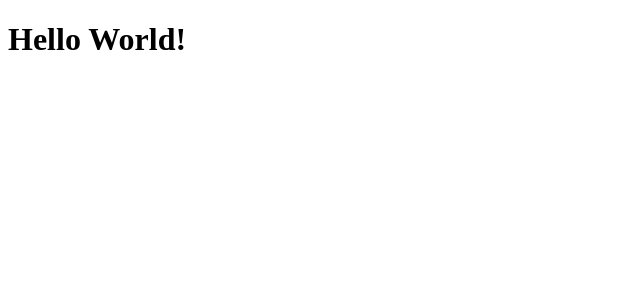
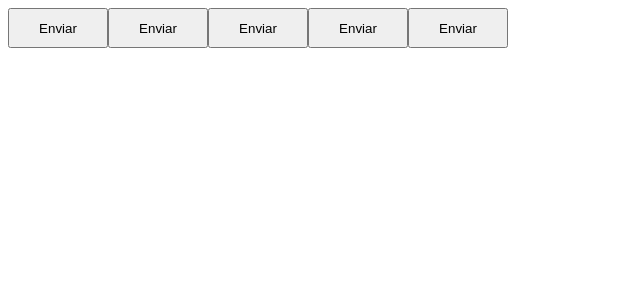
Before and after one commit to marclipe/study-react, a React (Vite) app in the folder 02-timer/: page / in a window 1280 px wide. Shown: the top 300 px of the page, without its empty margins (0-640 px from the left). Built offline with nearby package versions, Linux system fonts and the light colour scheme.

Commit message:
Style Components part 1

```diff
--- a/02-timer/package.json
+++ b/02-timer/package.json
@@ -11,11 +11,13 @@
   },
   "dependencies": {
     "react": "^18.2.0",
-    "react-dom": "^18.2.0"
+    "react-dom": "^18.2.0",
+    "styled-components": "^6.0.0-rc.3"
   },
   "devDependencies": {
     "@types/react": "^18.0.37",
     "@types/react-dom": "^18.0.11",
+    "@types/styled-components": "^5.1.26",
     "@typescript-eslint/eslint-plugin": "^5.59.0",
     "@typescript-eslint/parser": "^5.59.0",
     "@vitejs/plugin-react": "^4.0.0",
--- a/02-timer/src/App.tsx
+++ b/02-timer/src/App.tsx
@@ -1,5 +1,13 @@
+import { Button } from "./components/Button"
+
 export function App() {
   return (
-    <h1>Hello World!</h1>
-  )
+    <>
+      <Button color="primary" />
+      <Button color="secondary"/>
+      <Button color="success"/>
+      <Button color="danger"/>
+      <Button/>
+    </>
+  );
 }
--- /dev/null
+++ b/02-timer/src/components/Button.module.css
@@ -0,0 +1,4 @@
+.button {
+    width: 100px;
+    height: 40px;
+}
--- /dev/null
+++ b/02-timer/src/components/Button.tsx
@@ -0,0 +1,9 @@
+import styles from './Button.module.css';
+
+interface ButtonProps {
+    color?: 'primary' | 'secondary' | 'danger' | 'success';
+}
+
+export function Button({color = 'primary'}: ButtonProps) {
+    return <button className={`${styles.button} ${styles[color]}`}>Enviar</button>
+}
```
Also changed, not shown: 1 other file (tests, documents, lock files or other folders).
